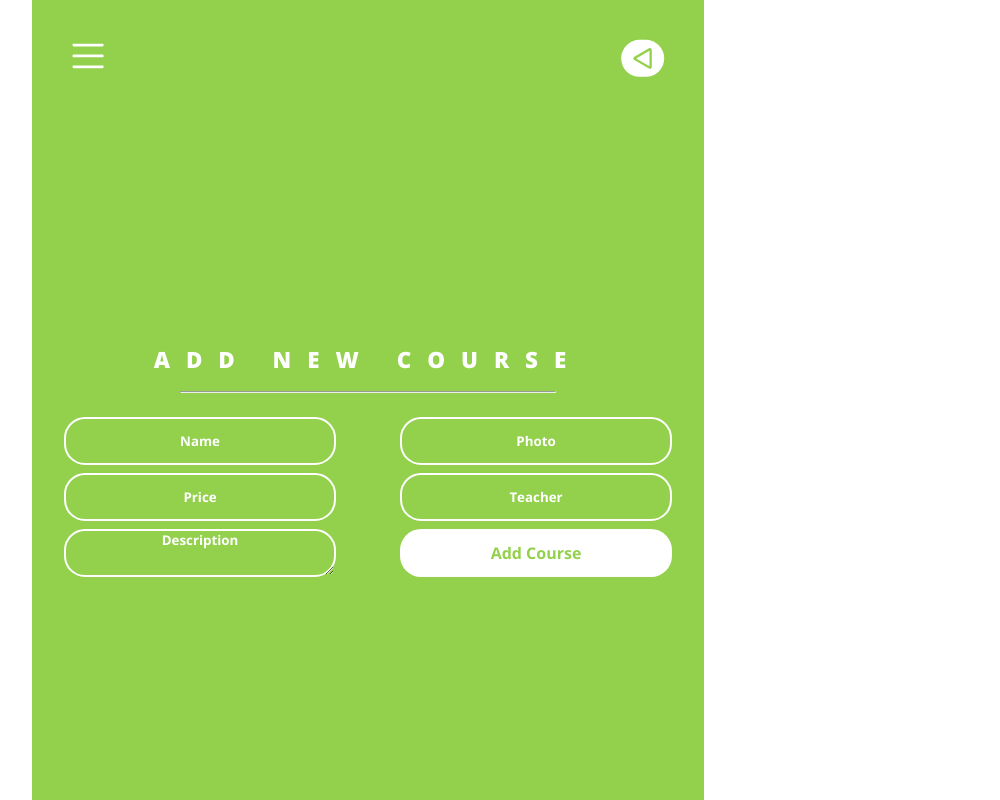
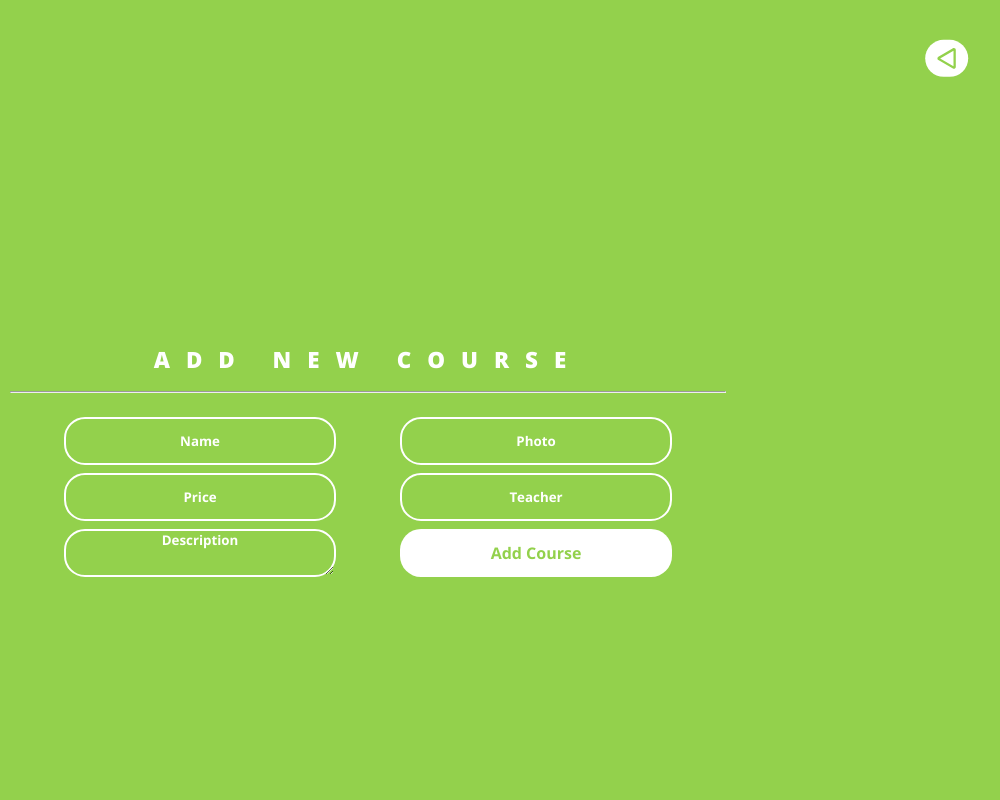
Before and after one commit to smunoz1988/vecs-school-frontend, a React (Vite) app: page /courses/new in a window 1280 px wide. Shown: the whole page, without its empty margins (272-1272 px from the left). Built offline with nearby package versions, Linux system fonts and the light colour scheme; no server answers; sample sign-in values are in the browser's storage.

Commit message:
update style on add course

```diff
--- a/src/routes/AddCourse.jsx
+++ b/src/routes/AddCourse.jsx
@@ -24,7 +24,6 @@ const AddCourse = () => {
   return (
     <div className='backgroundContainer'>
       <div className='menuContainer'>
-        <SlMenu className='hamb' />
         <p onClick={() => navigate('/courses')}><BsPlay className='backItem' /></p>
       </div>
       <div className="formContainer">
--- a/src/routes/Reserve.jsx
+++ b/src/routes/Reserve.jsx
@@ -45,10 +45,8 @@ const Reserve = () => {
   };
 
   return (
-    <>
     <div className='backgroundContainer'>
       <div className='menuContainer'>
-        <SlMenu className='hamb' />
         <p onClick={() => navigate('/courses')}><BsPlay className='backItem' /></p>
       </div>
       <div className="formContainer">
@@ -100,8 +98,6 @@ const Reserve = () => {
         </form>
       </div>
     </div>
-
-  </>
   )
 }
 
--- a/src/styles/forms.css
+++ b/src/styles/forms.css
@@ -6,13 +6,14 @@
 
 .menuContainer {
   display: flex;
-  justify-content: space-between;
+  justify-content: end;
   padding: 2.5rem;
   height: 15%;
 }
 
 .backgroundContainer {
   height: 100vh;
+  width: 100vw;
   background-color: #93d14c;
   color: white;
 }
```
